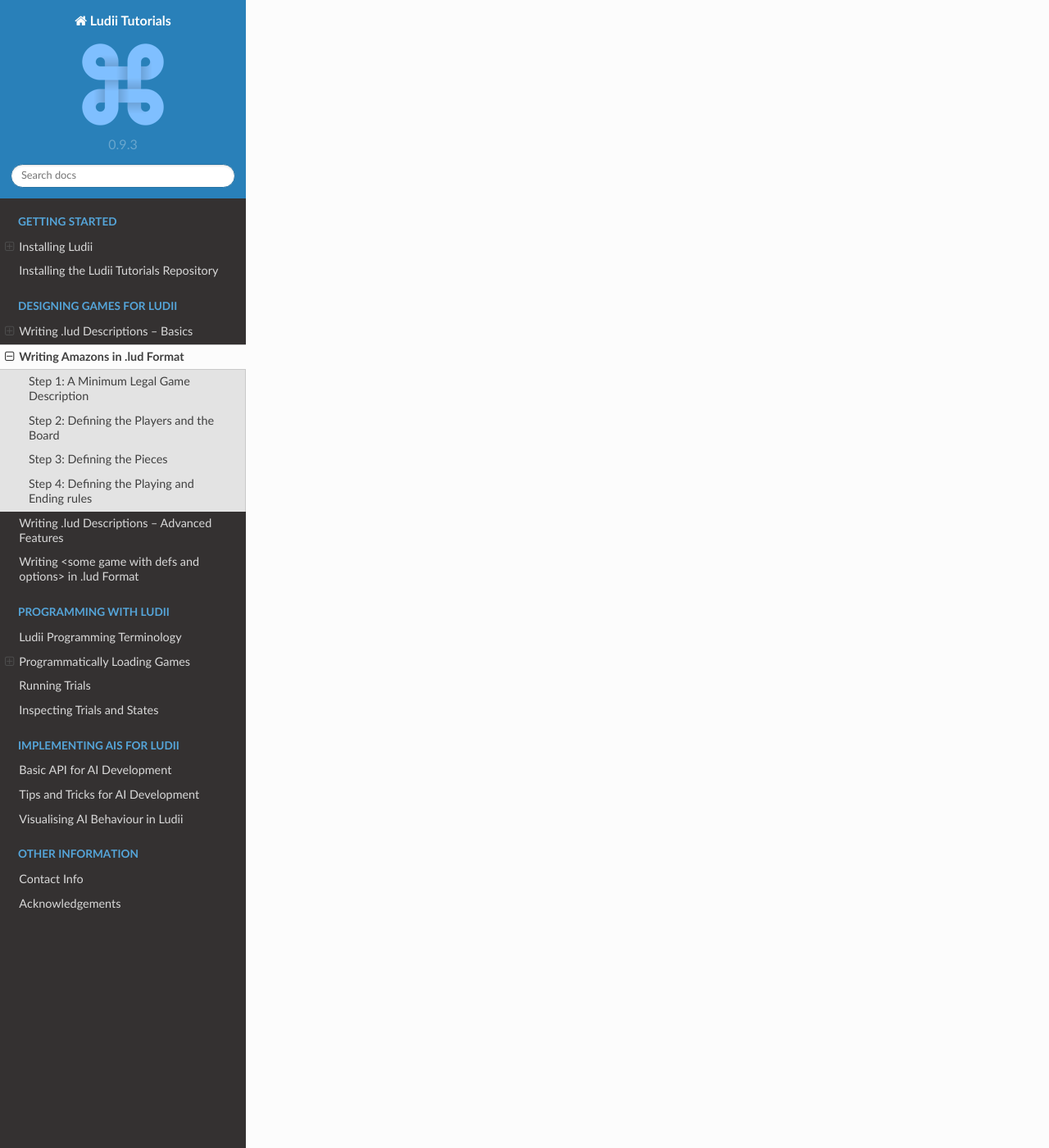
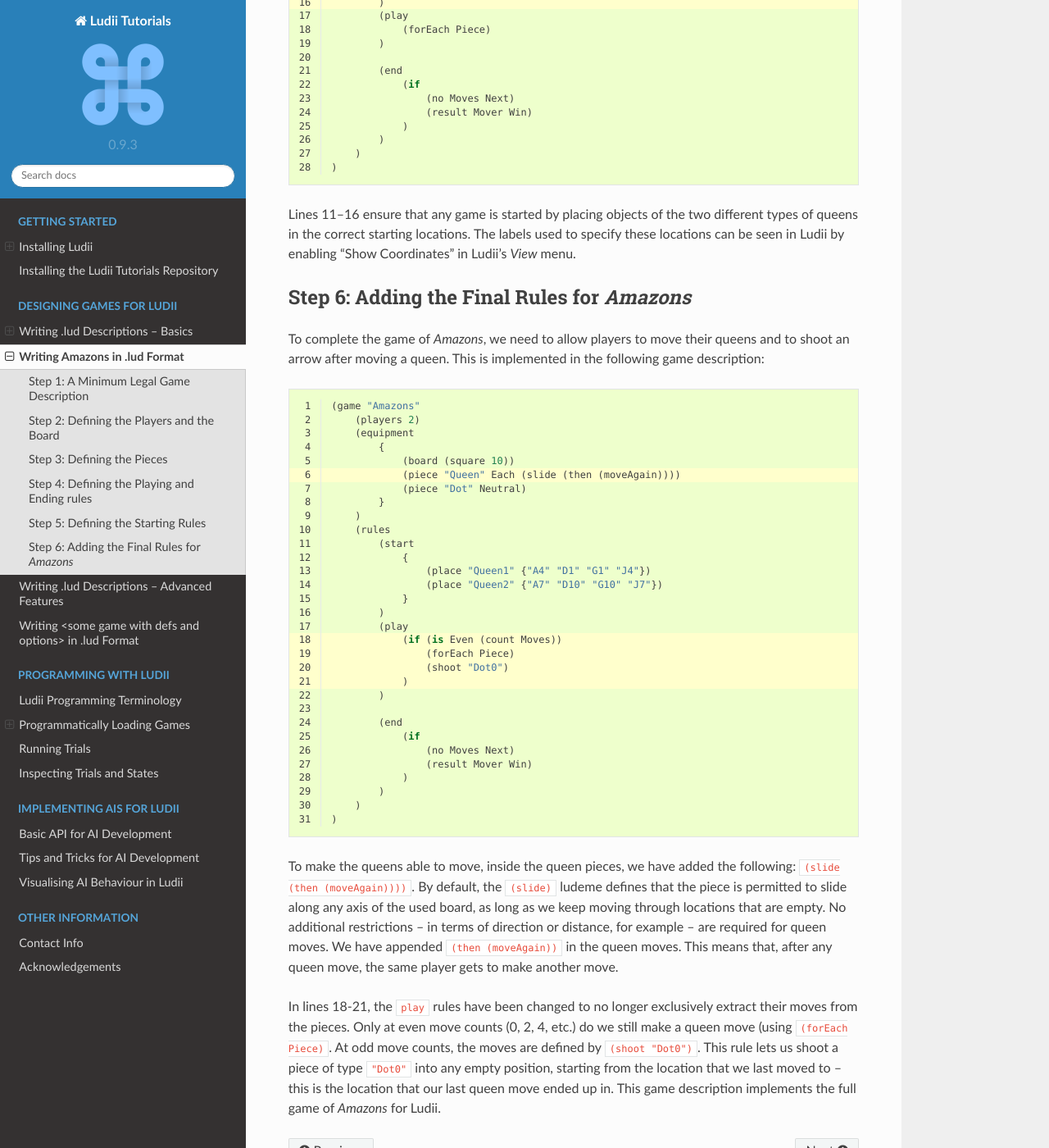
Before and after one commit to Ludeme/LudiiTutorials, a Sphinx documentation site: the page built from docs/tutorial_amazons.rst, in a window 1280 px wide and 1400 px high, scrolled down 2912 px. Shown: the whole window at 82% size. Built offline with Sphinx 7.4.7 and the Read the Docs theme 2.0.0, drawn with Linux system fonts in a browser that asks for light colours; some of the changed text lies outside the part shown.

Commit message:
steps 5 and 6

```diff
--- a/docs/tutorial_amazons.rst
+++ b/docs/tutorial_amazons.rst
@@ -128,3 +128,106 @@
 and extract legal moves from the piece types to generate the list of legal moves
 for a mover. Finally, lines 15-20 describe the ending rules. Here we want the
 player who last made a move to win the game whenever the next player has no move.
+
+Step 5: Defining the Starting Rules
+-----------------------------------
+
+We extend the game description listed above by adding ``start`` rules to place
+the pieces on the board:
+
+.. code-block:: python
+   :linenos:
+   :emphasize-lines: 11-16
+
+   (game "Amazons"
+       (players 2)
+       (equipment
+           {
+               (board (square 10))
+               (piece "Queen" Each)
+               (piece "Dot" Neutral)
+           }
+       )
+       (rules
+           (start
+               {
+                   (place "Queen1" {"A4" "D1" "G1" "J4"})
+                   (place "Queen2" {"A7" "D10" "G10" "J7"})
+               }
+           )
+           (play
+               (forEach Piece)
+           )
+
+           (end
+               (if
+                   (no Moves Next)
+                   (result Mover Win)
+               )
+           )
+       )
+   )
+
+Lines 11--16 ensure that any game is started by placing objects of the two
+different types of queens in the correct starting locations. The labels used to
+specify these locations can be seen in Ludii by enabling "Show Coordinates" in
+Ludii's *View* menu.
+
+Step 6: Adding the Final Rules for *Amazons*
+--------------------------------------------
+
+To complete the game of *Amazons*, we need to allow players to move their queens
+and to shoot an arrow after moving a queen. This is implemented in the following
+game description:
+
+.. code-block:: python
+   :linenos:
+   :emphasize-lines: 6,18-21
+
+   (game "Amazons"
+       (players 2)
+       (equipment
+           {
+               (board (square 10))
+               (piece "Queen" Each (slide (then (moveAgain))))
+               (piece "Dot" Neutral)
+           }
+       )
+       (rules
+           (start
+               {
+                   (place "Queen1" {"A4" "D1" "G1" "J4"})
+                   (place "Queen2" {"A7" "D10" "G10" "J7"})
+               }
+           )
+           (play
+               (if (is Even (count Moves))
+                   (forEach Piece)
+                   (shoot "Dot0")
+               )
+           )
+
+           (end
+               (if
+                   (no Moves Next)
+                   (result Mover Win)
+               )
+           )
+       )
+   )
+
+To make the queens able to move, inside the queen pieces, we have added the
+following: ``(slide (then (moveAgain))))``. By default, the ``(slide)`` ludeme
+defines that the piece is permitted to slide along any axis of the used board,
+as long as we keep moving through locations that are empty. No additional
+restrictions -- in terms of direction or distance, for example -- are required
+for queen moves. We have appended ``(then (moveAgain))`` in the queen moves.
+This means that, after any queen move, the same player gets to make another move.
+
+In lines 18-21, the ``play`` rules have been changed to no longer exclusively
+extract their moves from the pieces. Only at even move counts (0, 2, 4, etc.)
+do we still make a queen move (using ``(forEach Piece)``. At odd move counts,
+the moves are defined by ``(shoot "Dot0")``. This rule lets us shoot a piece of
+type ``"Dot0"`` into any empty position, starting from the location that we
+last moved to -- this is the location that our last queen move ended up in.
+This game description implements the full game of *Amazons* for Ludii.
```
Also changed, not shown: 2 other files.
